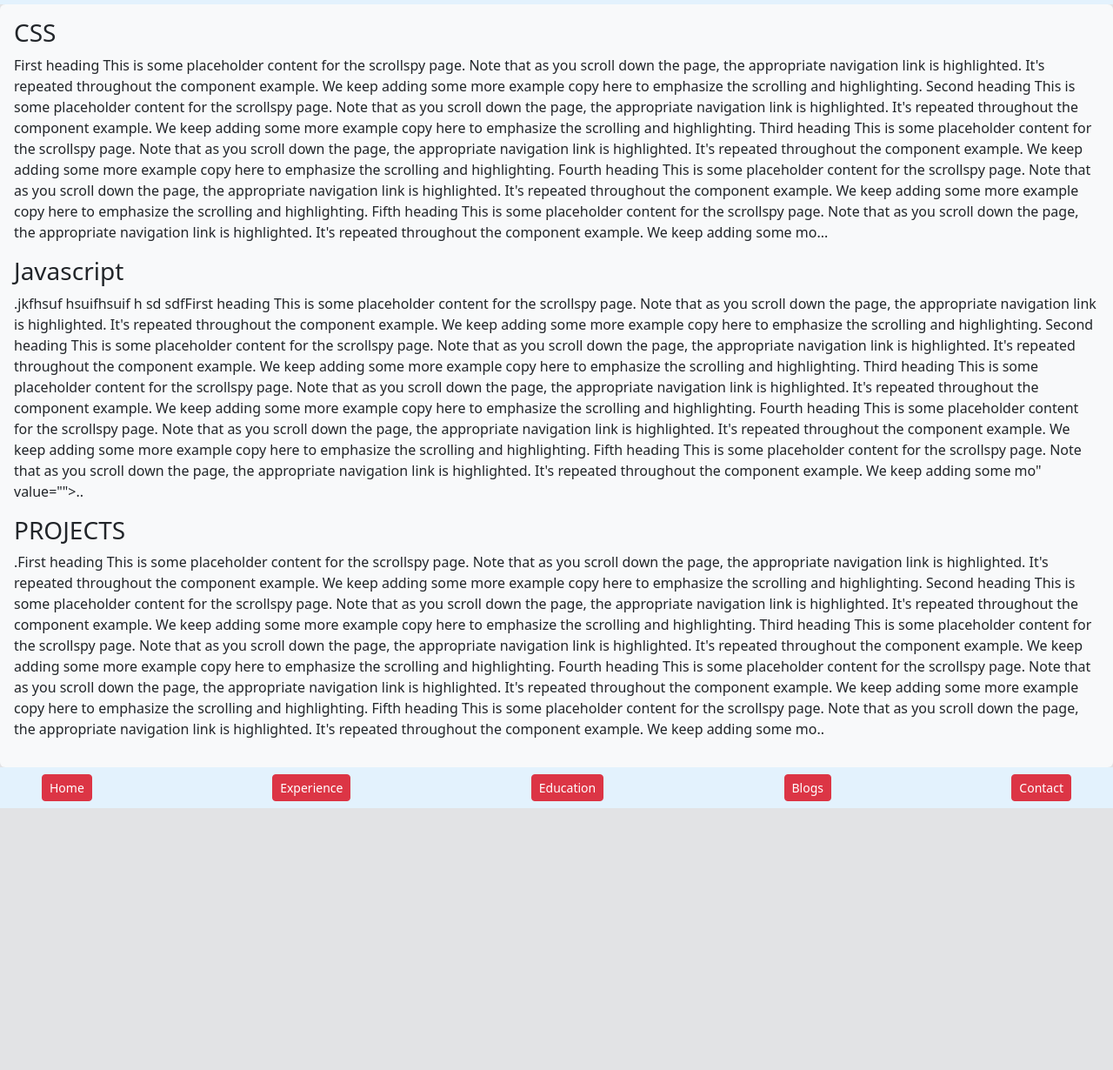
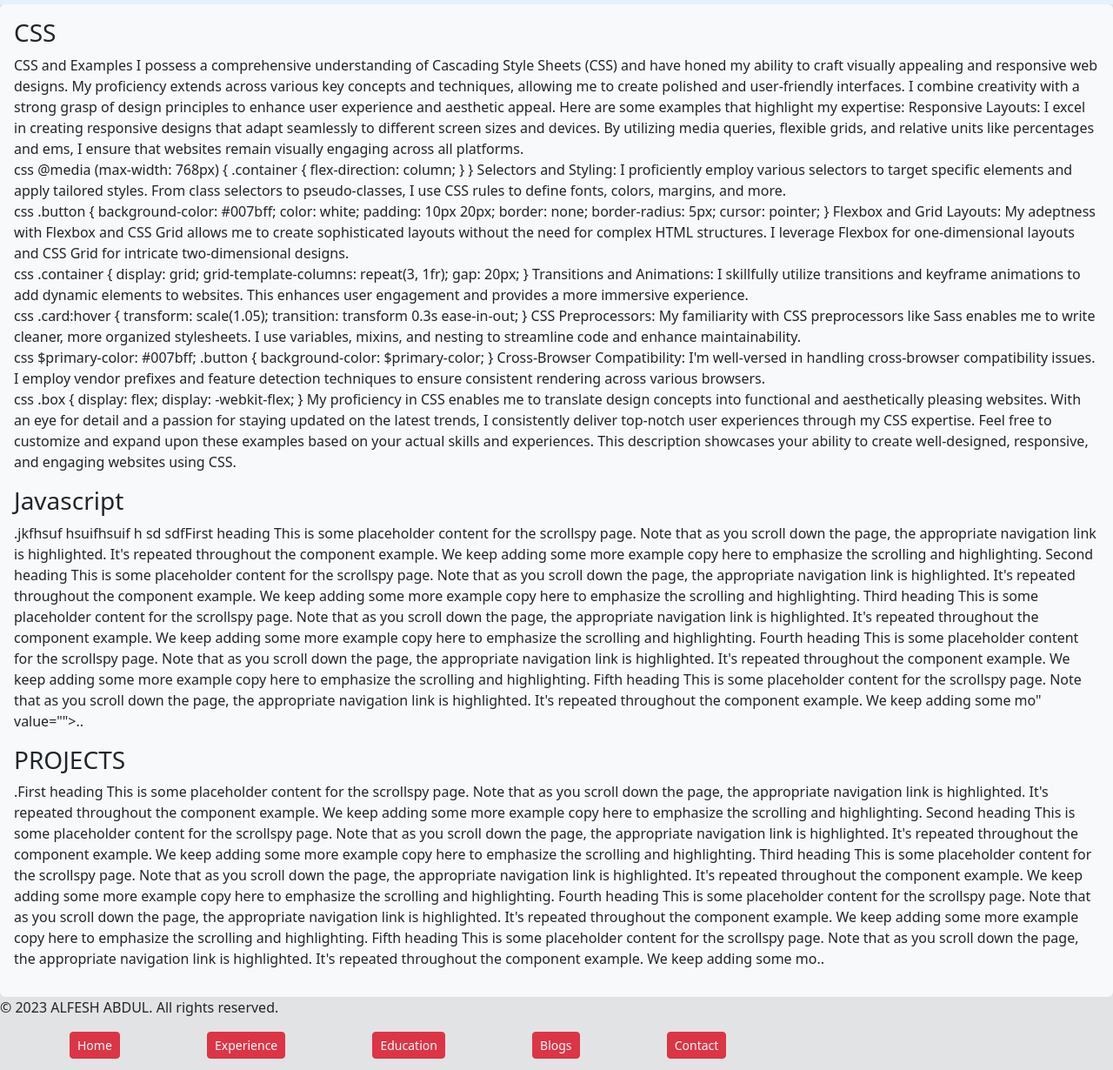
Before and after one commit to alfeshabdul/portfolio, a plain HTML site: page skills.html in a window 1280 px wide. Shown: the part 89-1319 px from the top of the page at 87% size. Before the commit the page ends 1018 px from the top, so only its background shows below. Drawn offline with nearby package versions, Linux system fonts and the light colour scheme.

Commit message:
added css and new pages

```diff
--- /dev/null
+++ b/skills.css
@@ -0,0 +1,3 @@
+.footer-content{
+    background-color:  #e3f2fd;;
+}
--- a/skills.html
+++ b/skills.html
@@ -28,20 +28,74 @@
           </nav>
           <div data-bs-spy="scroll" data-bs-target="#navbar-example2" data-bs-root-margin="0px 0px -40%" data-bs-smooth-scroll="true" class="scrollspy-example bg-body-tertiary p-3 rounded-2" tabindex="0">
             <h3 id="scrollspyCSS">CSS</h3>
-            <p>First heading
-                This is some placeholder content for the scrollspy page. Note that as you scroll down the page, the appropriate navigation link is highlighted. It's repeated throughout the component example. We keep adding some more example copy here to emphasize the scrolling and highlighting.
+            <p>
+                CSS and Examples
 
-                Second heading
-                This is some placeholder content for the scrollspy page. Note that as you scroll down the page, the appropriate navigation link is highlighted. It's repeated throughout the component example. We keep adding some more example copy here to emphasize the scrolling and highlighting.
+                I possess a comprehensive understanding of Cascading Style Sheets (CSS) and have honed my ability to craft visually appealing and responsive web designs. My proficiency extends across various key concepts and techniques, allowing me to create polished and user-friendly interfaces. I combine creativity with a strong grasp of design principles to enhance user experience and aesthetic appeal. Here are some examples that highlight my expertise:
 
-                Third heading
-                This is some placeholder content for the scrollspy page. Note that as you scroll down the page, the appropriate navigation link is highlighted. It's repeated throughout the component example. We keep adding some more example copy here to emphasize the scrolling and highlighting.
+                Responsive Layouts: I excel in creating responsive designs that adapt seamlessly to different screen sizes and devices. By utilizing media queries, flexible grids, and relative units like percentages and ems, I ensure that websites remain visually engaging across all platforms.
 
-                Fourth heading
-                This is some placeholder content for the scrollspy page. Note that as you scroll down the page, the appropriate navigation link is highlighted. It's repeated throughout the component example. We keep adding some more example copy here to emphasize the scrolling and highlighting.
+               <br> css
+                @media (max-width: 768px) {
+                    .container {
+                        flex-direction: column;
+                    }
+                }
+                Selectors and Styling: I proficiently employ various selectors to target specific elements and apply tailored styles. From class selectors to pseudo-classes, I use CSS rules to define fonts, colors, margins, and more.
+                <br>
+                css
+                .button {
+                    background-color: #007bff;
+                    color: white;
+                    padding: 10px 20px;
+                    border: none;
+                    border-radius: 5px;
+                    cursor: pointer;
+                }
+                Flexbox and Grid Layouts: My adeptness with Flexbox and CSS Grid allows me to create sophisticated layouts without the need for complex HTML structures. I leverage Flexbox for one-dimensional layouts and CSS Grid for intricate two-dimensional designs.
+                <br>
+                css
 
-                Fifth heading
-                This is some placeholder content for the scrollspy page. Note that as you scroll down the page, the appropriate navigation link is highlighted. It's repeated throughout the component example. We keep adding some mo...</p>
+                .container {
+                    display: grid;
+                    grid-template-columns: repeat(3, 1fr);
+                    gap: 20px;
+                }
+                Transitions and Animations: I skillfully utilize transitions and keyframe animations to add dynamic elements to websites. This enhances user engagement and provides a more immersive experience.
+                <br>
+                css
+
+                .card:hover {
+                    transform: scale(1.05);
+                    transition: transform 0.3s ease-in-out;
+                }
+                CSS Preprocessors: My familiarity with CSS preprocessors like Sass enables me to write cleaner, more organized stylesheets. I use variables, mixins, and nesting to streamline code and enhance maintainability.
+
+                <br>
+                css
+
+                $primary-color: #007bff;
+
+                .button {
+                    background-color: $primary-color;
+                }
+                Cross-Browser Compatibility: I'm well-versed in handling cross-browser compatibility issues. I employ vendor prefixes and feature detection techniques to ensure consistent rendering across various browsers.
+                <br>
+                css
+
+                .box {
+                    display: flex;
+                    display: -webkit-flex;
+                }
+                My proficiency in CSS enables me to translate design concepts into functional and aesthetically pleasing websites. With an eye for detail and a passion for staying updated on the latest trends, I consistently deliver top-notch user experiences through my CSS expertise.
+
+                Feel free to customize and expand upon these examples based on your actual skills and experiences. This description showcases your ability to create well-designed, responsive, and engaging websites using CSS.
+
+
+
+
+
+                </p>
             <h3 id="scrollspyJavascript">Javascript</h3>
             <p>.jkfhsuf hsuifhsuif  h sd sdfFirst heading
                 This is some placeholder content for the scrollspy page. Note that as you scroll down the page, the appropriate navigation link is highlighted. It's repeated throughout the component example. We keep adding some more example copy here to emphasize the scrolling and highlighting.
@@ -74,13 +128,19 @@
                 This is some placeholder content for the scrollspy page. Note that as you scroll down the page, the appropriate navigation link is highlighted. It's repeated throughout the component example. We keep adding some mo..</p>
             </div>
     </div>
-    <nav class=" navbar" style="background-color: #e3f2fd;"   >
-        <a href="index.html" class="btn btn-sm btn-danger mx-5">Home</a>
-        <a href="experience.html" class="btn  btn-sm btn-danger mx-5">Experience</a>
-        <a href="education.html" class="btn btn-sm btn-danger mx-5">Education</a>
-        <a href="blogs.html" class="btn btn-sm btn-danger mx-5">Blogs</a>
-        <a href="contact.html" class="btn btn-sm btn-danger mx-5">Contact</a>
-    </nav>
+
+    <footer class="footer-content">
+        <div>
+            <p>&copy; 2023 ALFESH ABDUL. All rights reserved.</p>
+            <ul class="footer-links">
+                <a href="index2.html" class="btn btn-sm btn-danger mx-5">Home</a>
+                <a href="experience.html" class="btn  btn-sm btn-danger mx-5">Experience</a>
+                <a href="education.html" class="btn btn-sm btn-danger mx-5">Education</a>
+                <a href="blogs.html" class="btn btn-sm btn-danger mx-5">Blogs</a>
+                <a href="contact.html" class="btn btn-sm btn-danger mx-5">Contact</a>
+            </ul>
+        </div>
+    </footer>
 
 </body>
 </html>
```
Also changed, not shown: contact.css (added, +26 -0 lines), contact.html (+20 -0 lines), index.html (+1 -1 lines), index2.html (added, +19 -0 lines).
